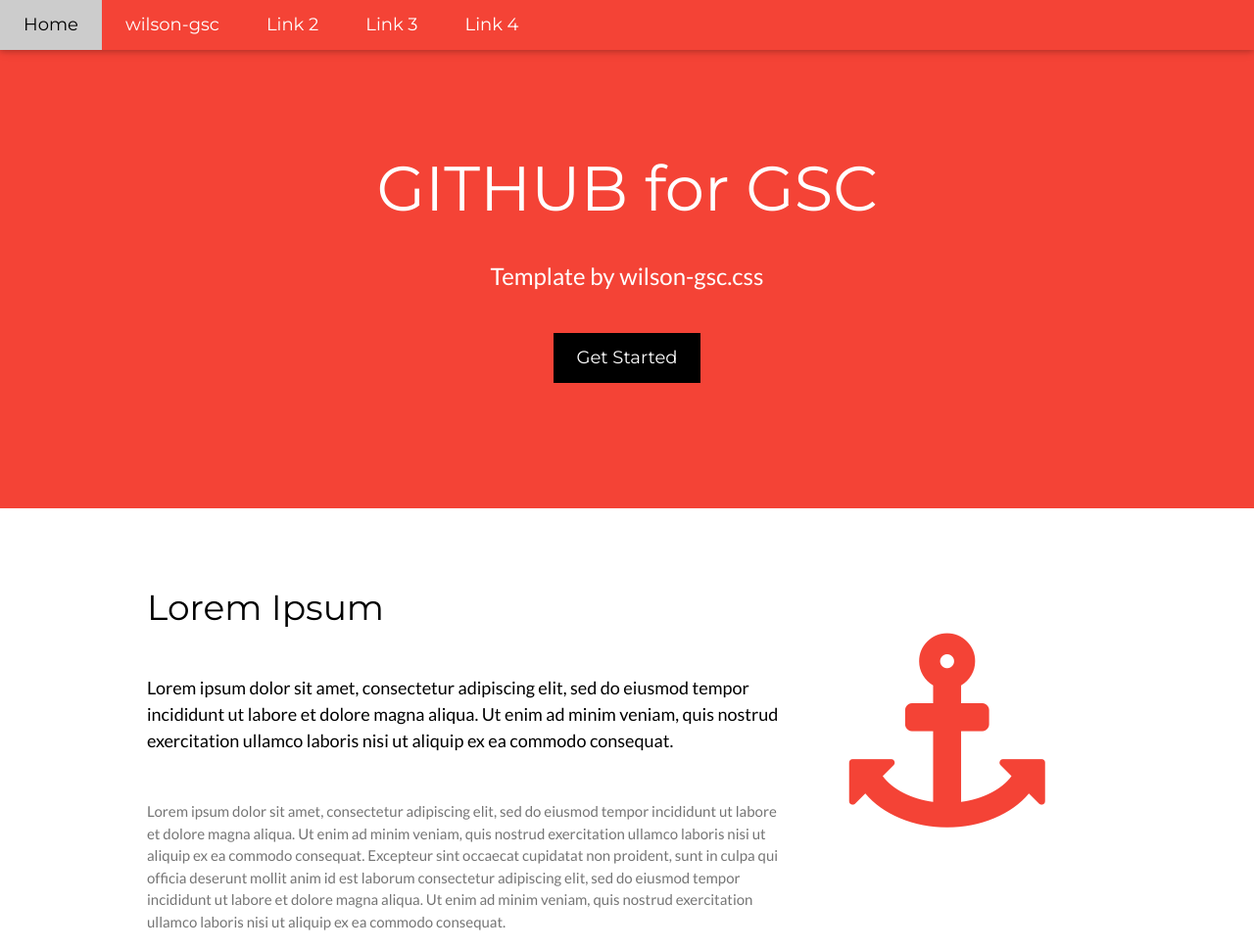
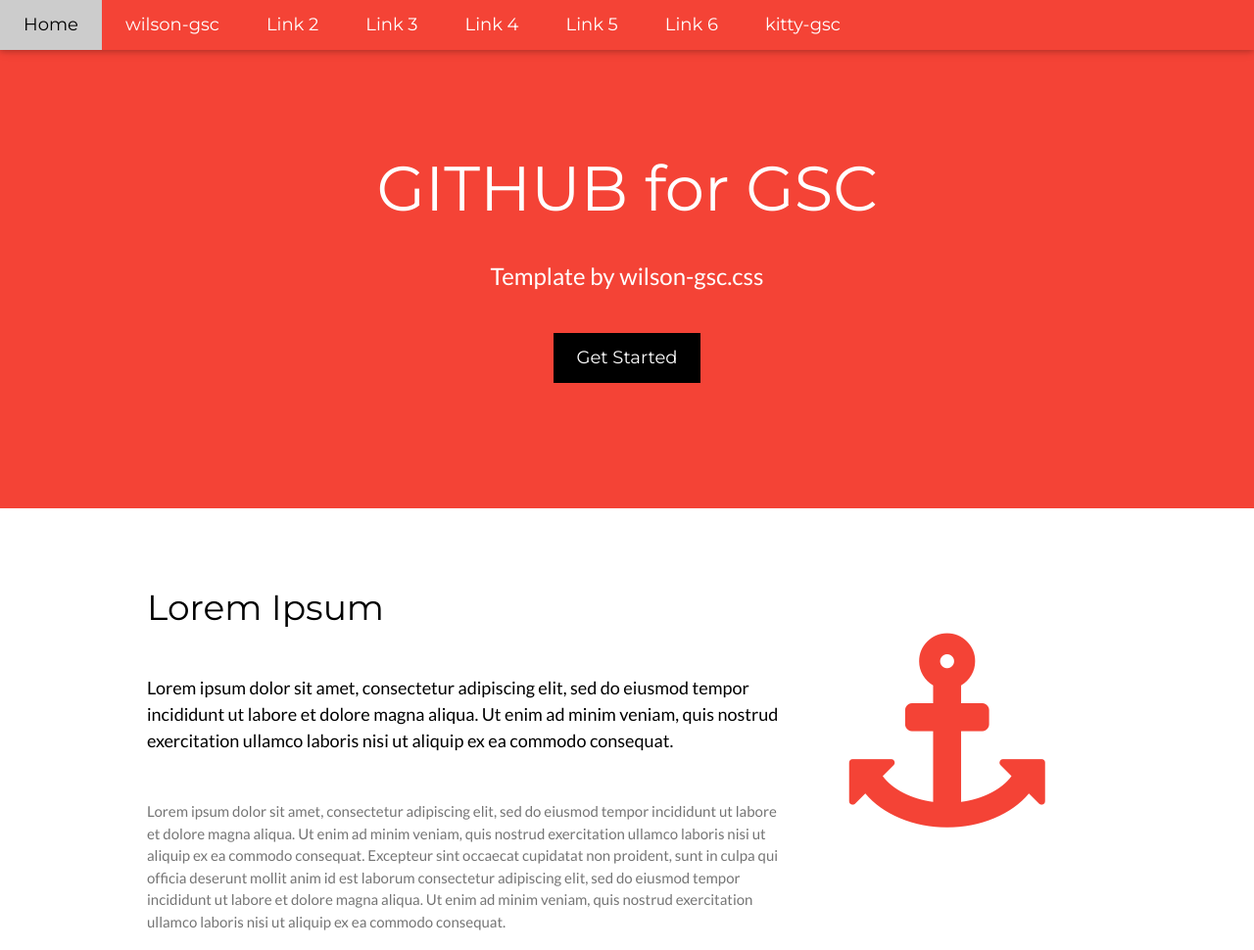
Before and after one commit to publico-gsc/activity-1, a plain HTML site: page index.html in a window 1280 px wide. Shown: the top 970 px of the page at 98% size. Drawn offline with nearby package versions, Linux system fonts and the light colour scheme.

Commit message:
Update index.html

```diff
--- a/index.html
+++ b/index.html
@@ -23,6 +23,9 @@
     <a href="#" class="w3-bar-item w3-button w3-hide-small w3-padding-large w3-hover-white">Link 2</a>
     <a href="#" class="w3-bar-item w3-button w3-hide-small w3-padding-large w3-hover-white">Link 3</a>
     <a href="#" class="w3-bar-item w3-button w3-hide-small w3-padding-large w3-hover-white">Link 4</a>
+    <a href="#" class="w3-bar-item w3-button w3-hide-small w3-padding-large w3-hover-white">Link 5</a>
+    <a href="#" class="w3-bar-item w3-button w3-hide-small w3-padding-large w3-hover-white">Link 6</a>
+    <a href="https://kittybantilan07.github.io/HTML/" class="w3-bar-item w3-button w3-hide-small w3-padding-large w3-hover-white">kitty-gsc</a>
   </div>
 
   <!-- Navbar on small screens -->
@@ -31,6 +34,7 @@
     <a href="#" class="w3-bar-item w3-button w3-padding-large">Link 2</a>
     <a href="#" class="w3-bar-item w3-button w3-padding-large">Link 3</a>
     <a href="#" class="w3-bar-item w3-button w3-padding-large">Link 4</a>
+    <a href="#" class="w3-bar-item w3-button w3-padding-large">Link 5</a>
   </div>
 </div>
 
```
